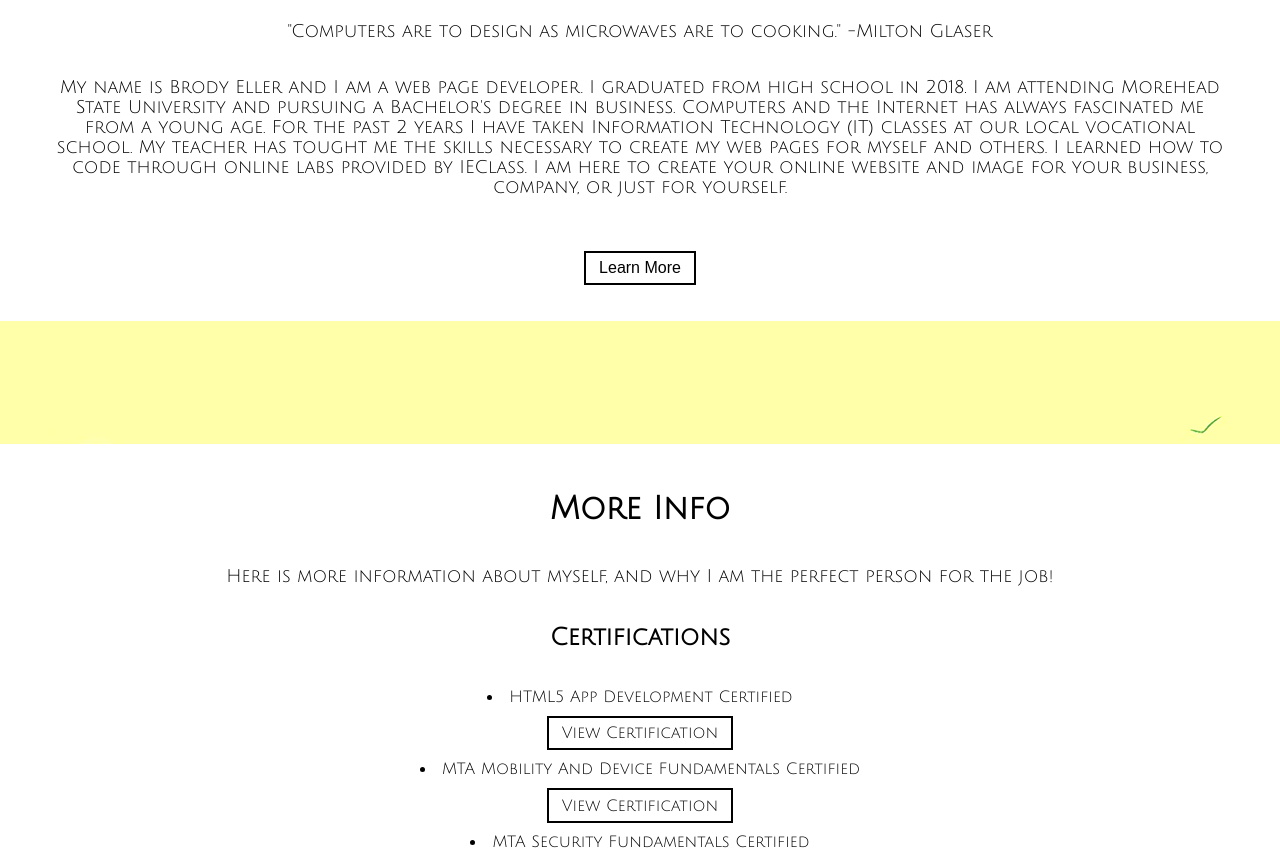
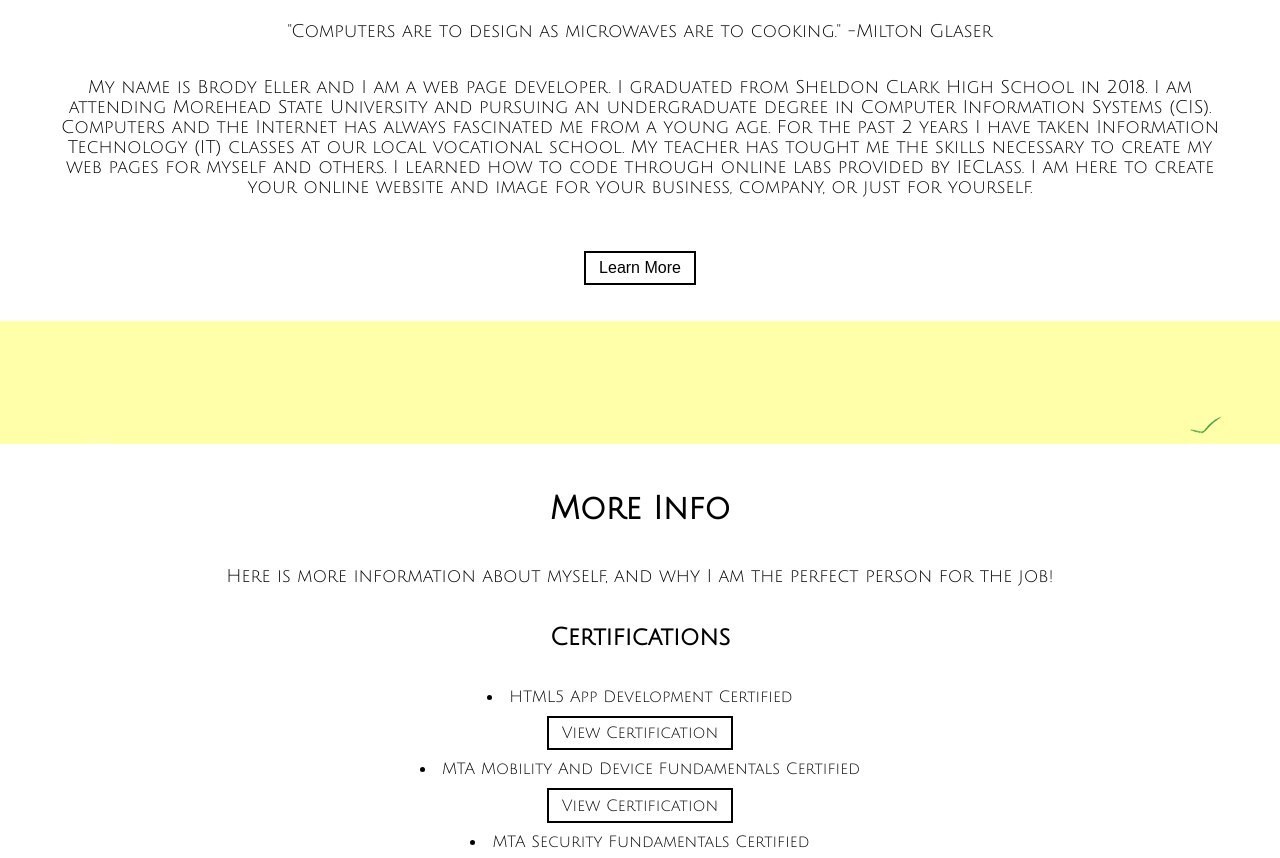
Before and after one commit to brodye/website, a plain HTML site: page Index.html in a window 1280 px wide. Shown: the part 965-1823 px from the top of the page. Drawn offline with Linux system fonts and the light colour scheme.

Commit message:
Update Index.html

```diff
--- a/Index.html
+++ b/Index.html
@@ -31,7 +31,7 @@
 	<img src="brody.jpg" style="height: 200px; margin-bottom: 20px"> </img>
 	<p> "Computers are to design as microwaves are to cooking." -Milton Glaser </p>
 	<br> <br>
-    <p> My name is Brody Eller and I am a web page developer. I graduated from high school in 2018. I am attending Morehead State University and pursuing a Bachelor's degree in business. Computers and the Internet has always fascinated me from a young age. For the past 2 years I have taken Information Technology (IT) classes at our local vocational school. My teacher has tought me the skills necessary to create my web pages for myself and others. I learned how to code through online labs provided by IEClass. I am here to create your online website and image for your business, company, or just for yourself. </p>
+    <p> My name is Brody Eller and I am a web page developer. I graduated from Sheldon Clark High School in 2018. I am attending Morehead State University and pursuing an undergraduate degree in Computer Information Systems (CIS). Computers and the Internet has always fascinated me from a young age. For the past 2 years I have taken Information Technology (IT) classes at our local vocational school. My teacher has tought me the skills necessary to create my web pages for myself and others. I learned how to code through online labs provided by IEClass. I am here to create your online website and image for your business, company, or just for yourself. </p>
     <br>
     <br><br>
     <button id="button2"> <a href="#content2"> Learn More </a> </button>
```
